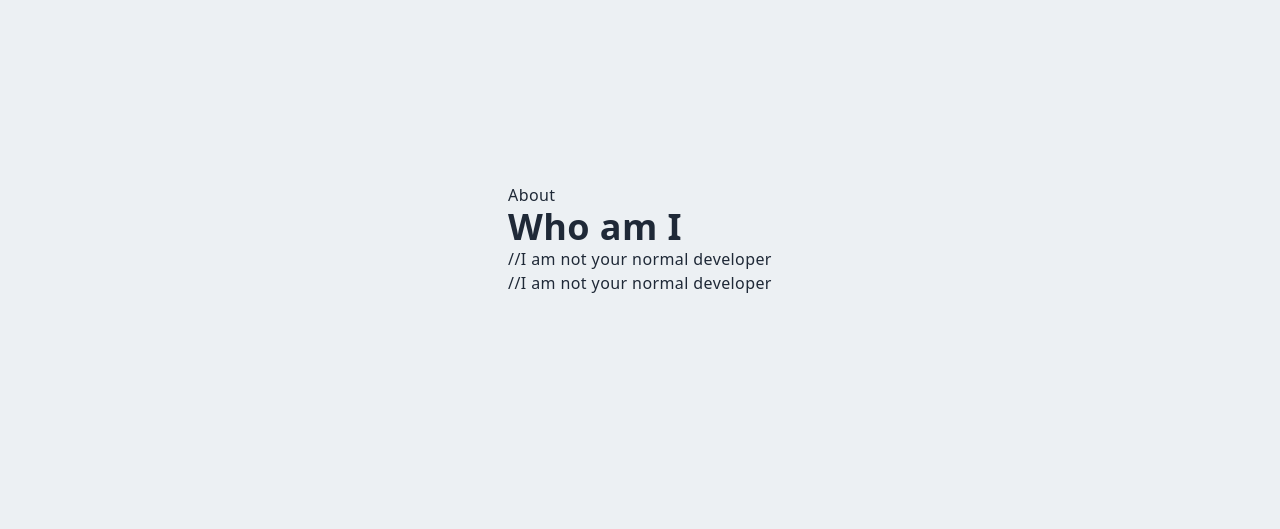
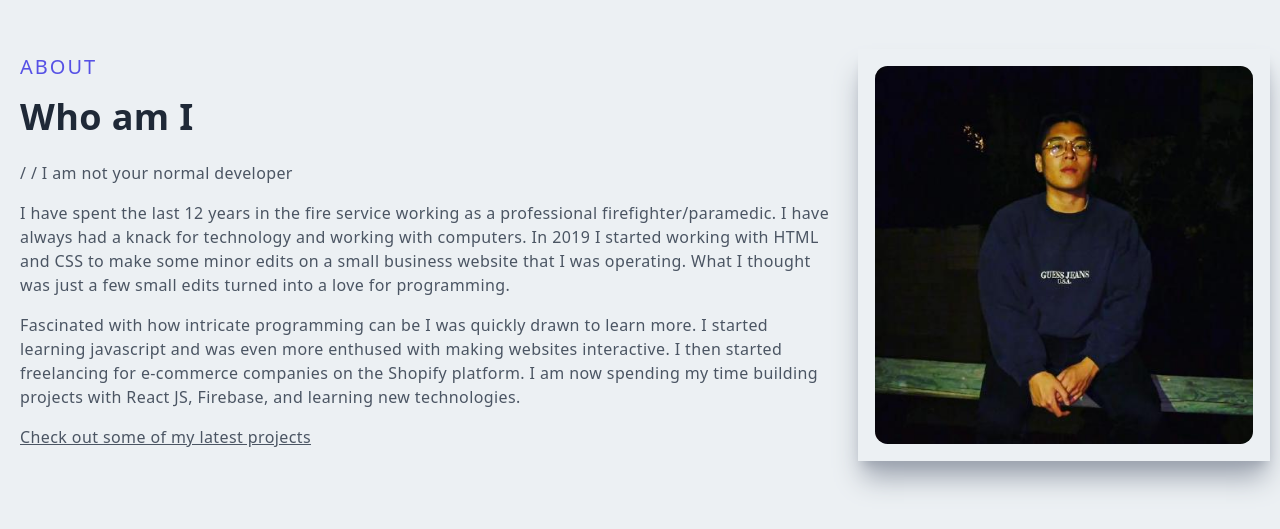
Before and after one commit to zachuri/t3-portfolio, a Next.js app: page / in a window 1280 px wide. Shown: the part 945-1474 px from the top of the page. Built offline with nearby package versions, Linux system fonts and the light colour scheme.

Commit message:
aboutPage: added profile image/ completed setup

```diff
--- a/src/components/About.tsx
+++ b/src/components/About.tsx
@@ -1,16 +1,47 @@
+import Image from "next/image";
 import React from "react";
 
 function About() {
 	return (
 		<div className="w-full md:h-screen p-2 flex items-center py-16">
-			<div className="max-w-[1240px] m-auto md:grid grid-cols gap-8">
+			<div className="max-w-[1240px] m-auto md:grid grid-cols-3 gap-8">
 				<div className="col-span-2">
-					<p>About</p>
-					<h2>Who am I</h2>
-					<p>//I am not your normal developer</p>
-					<p>//I am not your normal developer</p>
+					<p className="uppercase text-xl tracking-widest text-[#5651e5]">
+						About
+					</p>
+					<h2 className="py-4">Who am I</h2>
+					<p className="py-2 text-gray-600">
+						/ / I am not your normal developer
+					</p>
+					<p className="py-2 text-gray-600">
+						I have spent the last 12 years in the fire service working as
+						a professional firefighter/paramedic. I have always had a
+						knack for technology and working with computers. In 2019 I
+						started working with HTML and CSS to make some minor edits on
+						a small business website that I was operating. What I thought
+						was just a few small edits turned into a love for programming.
+					</p>
+					<p className="py-2 text-gray-600">
+						Fascinated with how intricate programming can be I was quickly
+						drawn to learn more. I started learning javascript and was
+						even more enthused with making websites interactive. I then
+						started freelancing for e-commerce companies on the Shopify
+						platform. I am now spending my time building projects with
+						React JS, Firebase, and learning new technologies.
+					</p>
+					<p className="py-2 text-gray-600 underline cursor-pointer">
+						Check out some of my latest projects
+					</p>
 				</div>
-				<div></div>
+				<div className="w-full h-auto m-auto shadow-xl shadow-gray-400 flex items-center justify-center p-4 hover: scale-105 ease-in duration-300">
+					<Image
+						className="rounded-xl"
+						src="/assets/github-profile-pic.jpeg"
+						alt="picture of zachuri"
+						height="500px"
+						width="500px"
+					/>
+				</div>
 			</div>
 		</div>
 	);
```
Also changed, not shown: public/assets/github-profile-pic.jpeg (added).
